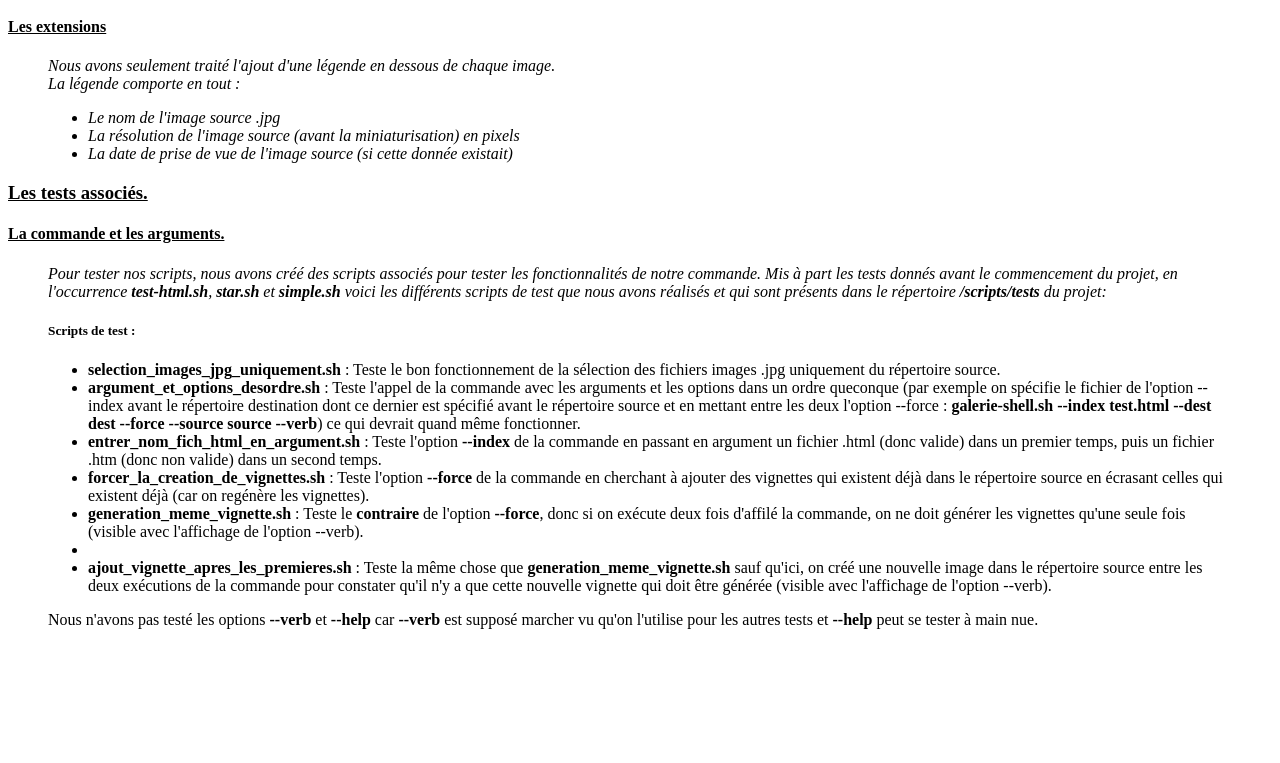
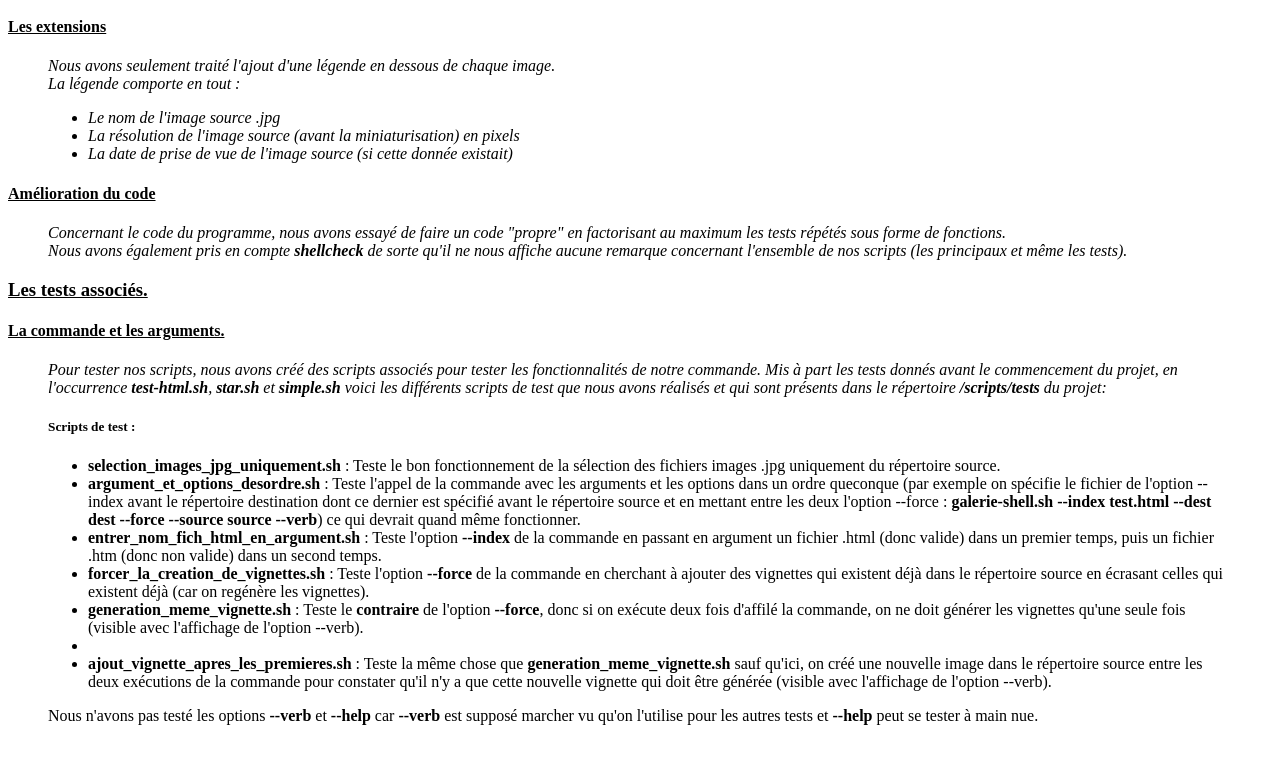
Before and after one commit to michelprojets/Ensimag-TPs-S1, a plain HTML site: page Unix/projet-unix-1-sans-git/rapport/rapport.html in a window 1280 px wide. Shown: the part 803-1566 px from the top of the page. Before the commit the page ends 1495 px from the top, so only its background shows below. Drawn offline with Linux system fonts and the light colour scheme.

Commit message:
finition projet-unix-1

```diff
--- a/Unix/projet-unix-1-sans-git/rapport/rapport.html
+++ b/Unix/projet-unix-1-sans-git/rapport/rapport.html
@@ -97,6 +97,17 @@
             </em>
           </blockquote>
         </section>
+        <section>
+          <h4 style="text-decoration:underline;">Amélioration du code</h4>
+          <blockquote>
+            <em>
+              Concernant le code du programme, nous avons essayé de faire un code "propre" en factorisant
+              au maximum les tests répétés sous forme de fonctions.</br>
+              Nous avons également pris en compte <b>shellcheck</b> de sorte qu'il ne nous affiche aucune
+              remarque concernant l'ensemble de nos scripts (les principaux et même les tests).
+            </em>
+          </blockquote>
+        </section>
       </div>
       <h3 style="text-decoration:underline;">Les tests associés.</h3>
       <div>
```
Also changed, not shown: 4 other files.
